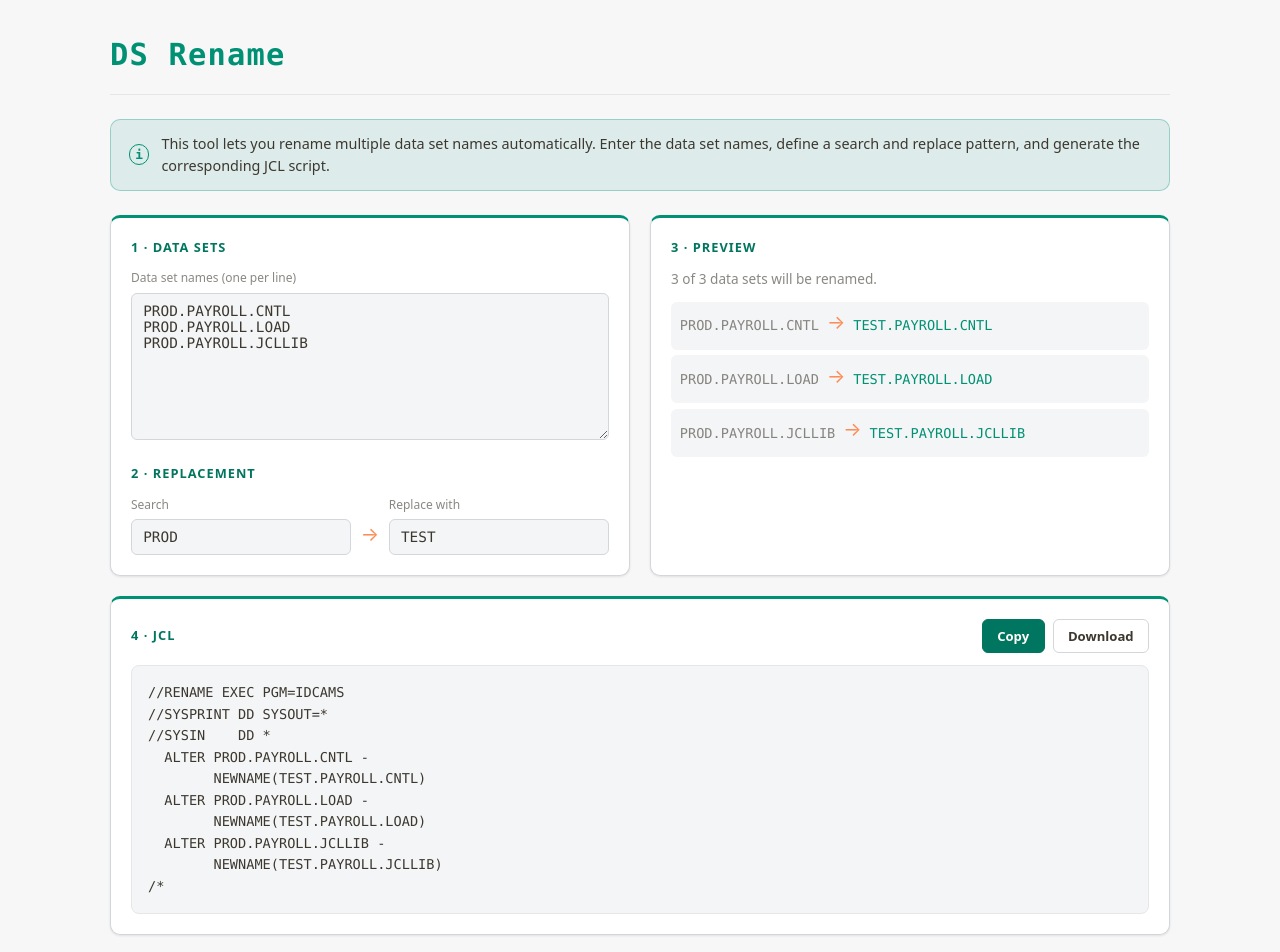
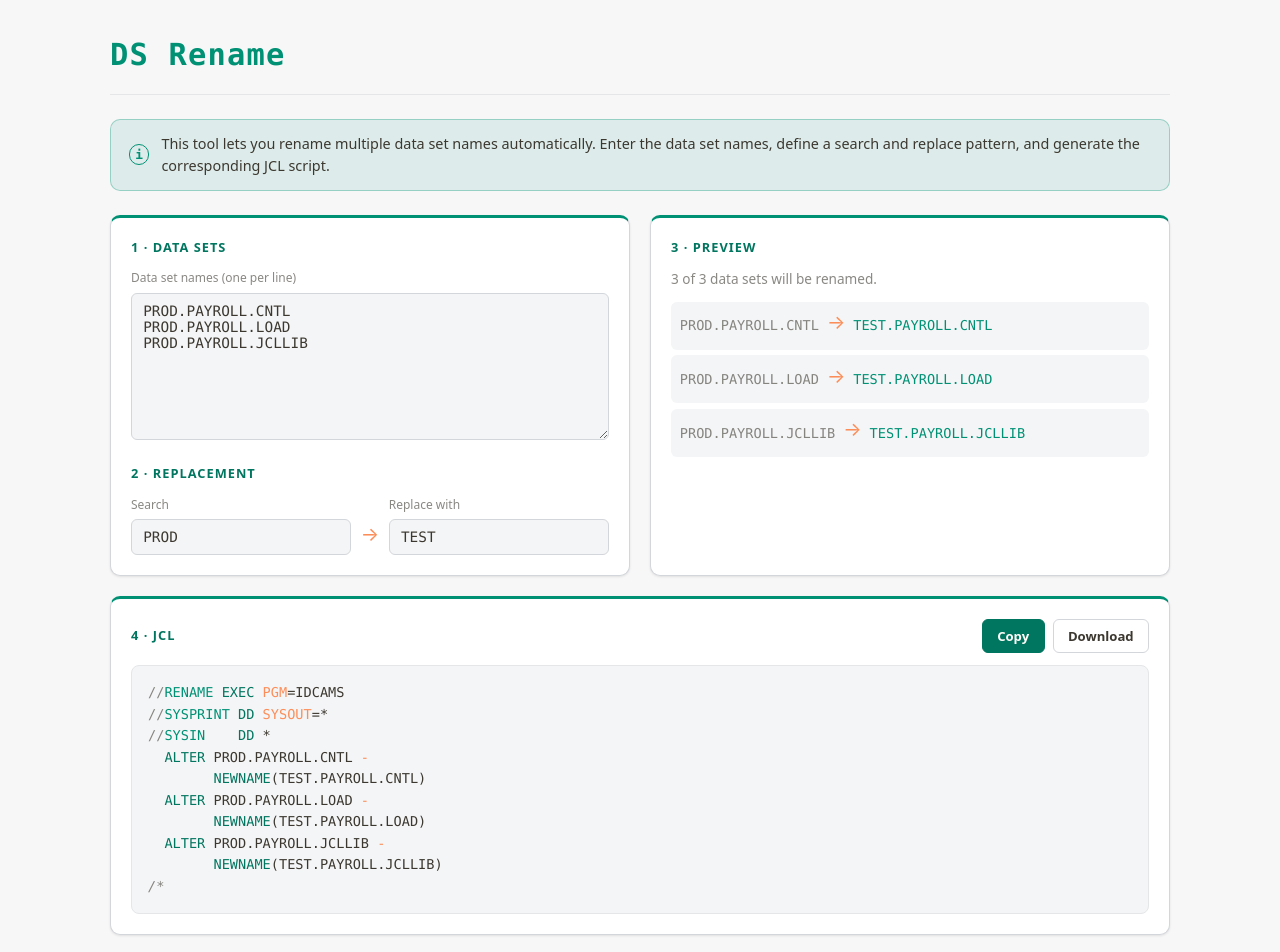
Before and after one commit to damblatt/JCL-DS-Rename-Utility, an Angular app: page / in a window 1280 px wide. Shown: the top 952 px of the page. Built offline with nearby package versions, Linux system fonts and the light colour scheme.

Commit message:
Add JCL syntax highlighting

```diff
--- a/src/app/app.html
+++ b/src/app/app.html
@@ -96,7 +96,7 @@
           <button type="button" class="ghost" (click)="downloadJcl()">Download</button>
         </div>
       </div>
-      <pre class="jcl"><code>{{ jclOutput() }}</code></pre>
+      <pre class="jcl"><code [innerHTML]="jclHighlighted()"></code></pre>
     </section>
   </main>
 </div>
--- a/src/app/app.ts
+++ b/src/app/app.ts
@@ -41,6 +41,9 @@ export class App {
   /** The generated IDCAMS JCL. */
   readonly jclOutput = computed(() => this.jcl.generateJcl(this.results()));
 
+  /** The generated JCL, syntax-highlighted as HTML. */
+  readonly jclHighlighted = computed(() => this.jcl.highlightJcl(this.jclOutput()));
+
   /** Copies the generated JCL to the clipboard. */
   async copyJcl(): Promise<void> {
     try {
--- a/src/app/jcl.service.ts
+++ b/src/app/jcl.service.ts
@@ -131,4 +131,74 @@ export class JclService {
     const safeFirst = first.length > MAX_CONTROL_COL ? `  ALTER -\n        ${result.oldName} -` : first;
     return [safeFirst, second];
   }
+
+  /**
+   * Renders the generated JCL as syntax-highlighted HTML.
+   */
+  highlightJcl(jcl: string): string {
+    return jcl
+      .split('\n')
+      .map((line) => this.highlightLine(line))
+      .join('\n');
+  }
+
+  private highlightLine(line: string): string {
+    if (line.length === 0) {
+      return '';
+    }
+
+    // Comment / terminator lines, e.g. "/*" or "/* No data sets to rename */".
+    if (line.startsWith('/*')) {
+      return `<span class="jcl-comment">${escapeHtml(line)}</span>`;
+    }
+
+    // JCL statement lines, e.g. "//RENAME EXEC PGM=IDCAMS" or "//SYSPRINT DD SYSOUT=*".
+    const stmt = line.match(/^(\/\/)(\S+)?(\s+)(EXEC|DD)(\s+)(.*)$/);
+    if (stmt) {
+      const [, slashes, name, ws1, verb, ws2, rest] = stmt;
+      const nameHtml = name ? `<span class="jcl-name">${escapeHtml(name)}</span>` : '';
+      return `<span class="jcl-slashes">${slashes}</span>${nameHtml}${ws1}<span class="jcl-keyword">${verb}</span>${ws2}${this.highlightParams(rest)}`;
+    }
+
+    // IDCAMS control statements: ALTER / NEWNAME(...) / continuation lines.
+    const [, indent, rawBody] = line.match(/^(\s*)(.*)$/)!;
+    let body = rawBody;
+    let contWs = '';
+    let cont = '';
+    if (body.endsWith('-')) {
+      cont = '-';
+      body = body.slice(0, -1);
+      contWs = body.match(/\s*$/)![0];
+      body = body.slice(0, body.length - contWs.length);
+    }
+
+    const alter = body.match(/^(ALTER)(\s+)(.*)$/);
+    const newname = body.match(/^(NEWNAME)(\()(.*)(\))$/);
+    let bodyHtml: string;
+    if (alter) {
+      const [, kw, ws, dsn] = alter;
+      bodyHtml = `<span class="jcl-keyword">${kw}</span>${ws}<span class="jcl-dsn">${escapeHtml(dsn)}</span>`;
+    } else if (newname) {
+      const [, kw, lp, dsn, rp] = newname;
+      bodyHtml = `<span class="jcl-keyword">${kw}</span>${lp}<span class="jcl-dsn">${escapeHtml(dsn)}</span>${rp}`;
+    } else if (/^[A-Z0-9.#@$-]+$/.test(body)) {
+      bodyHtml = `<span class="jcl-dsn">${escapeHtml(body)}</span>`;
+    } else {
+      bodyHtml = escapeHtml(body);
+    }
+
+    return `${indent}${bodyHtml}${contWs}${cont ? `<span class="jcl-cont">${cont}</span>` : ''}`;
+  }
+
+  /** Highlights "KEY=VALUE" parameters, e.g. "PGM=IDCAMS" or "SYSOUT=*". */
+  private highlightParams(rest: string): string {
+    return escapeHtml(rest).replace(
+      /([A-Z]+)=(\S+)/g,
+      (_m, key: string, value: string) => `<span class="jcl-param">${key}</span>=<span class="jcl-value">${value}</span>`,
+    );
+  }
 }
+
+function escapeHtml(value: string): string {
+  return value.replace(/&/g, '&amp;').replace(/</g, '&lt;').replace(/>/g, '&gt;');
+}
--- a/src/styles.scss
+++ b/src/styles.scss
@@ -35,3 +35,43 @@ body {
   font-family: var(--font-ui);
   line-height: 1.5;
 }
+
+/*
+ * The rules below style the JCL syntax highlighting markup injected via [innerHTML].
+ * Angular's view encapsulation does not scope styles onto dynamically inserted HTML,
+ * so these classes must live in the global stylesheet instead of a component's styleUrl.
+ */
+
+/* ---- JCL syntax highlighting -------------------------------------------- */
+.jcl-slashes {
+  color: var(--text-dim);
+}
+
+.jcl-name {
+  color: var(--accent);
+}
+
+.jcl-keyword {
+  color: var(--accent-dim);
+}
+
+.jcl-param {
+  color: var(--arrow);
+}
+
+.jcl-value {
+  color: var(--text);
+}
+
+.jcl-dsn {
+  color: var(--text);
+}
+
+.jcl-comment {
+  color: var(--text-dim);
+  font-style: italic;
+}
+
+.jcl-cont {
+  color: var(--warn);
+}
```
